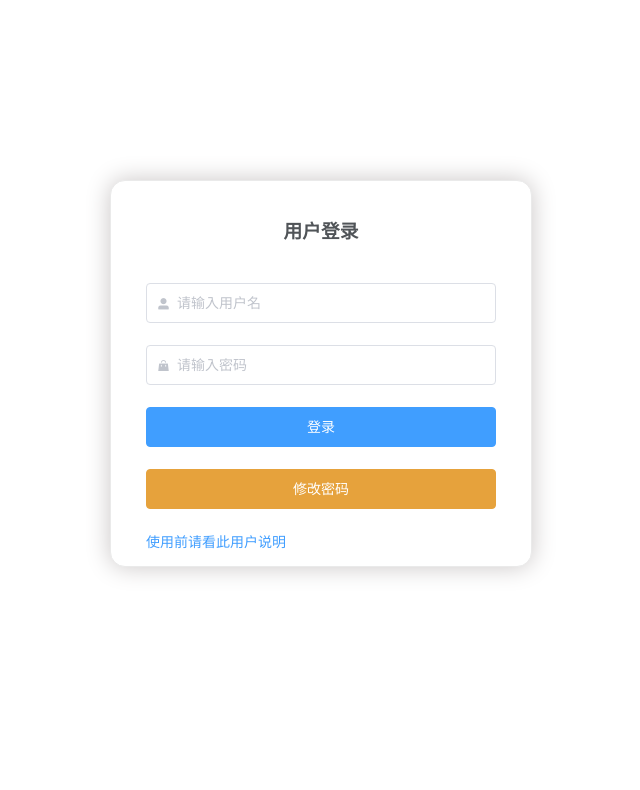
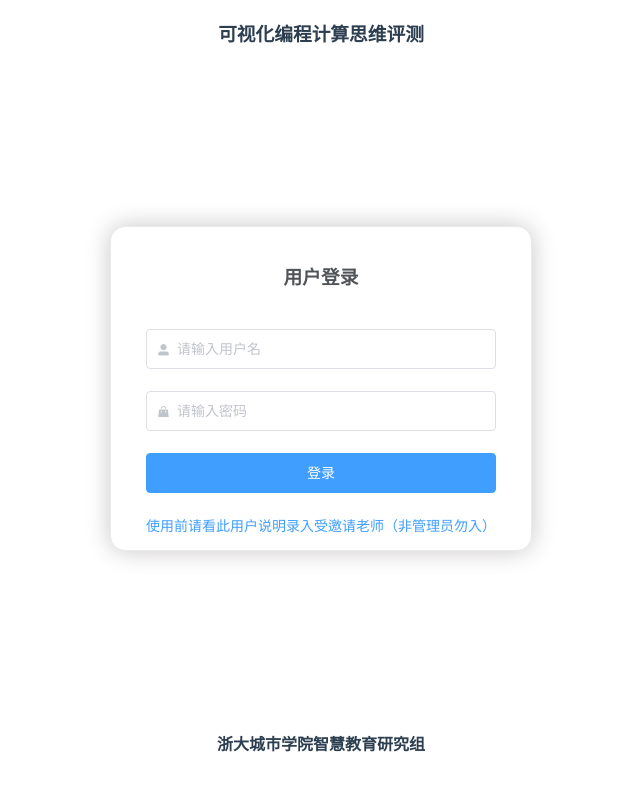
Before and after one commit to hangzhouwh/Scratch-Auxiliary-Website, a Vue app: page /home#/login in a window 1280 px wide. Shown: the top 790 px of the page, without its empty margins (319-959 px from the left). Built offline with nearby package versions, Linux system fonts and the light colour scheme.

Commit message:
增加导航之前

```diff
--- a/index.html
+++ b/index.html
@@ -3,7 +3,7 @@
   <head>
     <meta charset="utf-8">
     <meta name="viewport" content="width=device-width,initial-scale=1.0">
-    <title>scratch</title>
+    <title>可视化编程计算思维评测</title>
   </head>
   <body>
     <div id="app"></div>
--- a/src/components/markBox.vue
+++ b/src/components/markBox.vue
@@ -15,9 +15,11 @@
             :model="projectData"
             :rules="rules">
             <el-form-item label="分数" prop="score">
-              <el-input v-model="projectData.score"></el-input>
+              <el-input v-model="projectData.score"
+                        placeholder="打分范围：0 ~ 100"
+              ></el-input>
             </el-form-item>
-            <el-form-item label="评分依据" prop="basis">
+            <el-form-item label="评分依据（可选）" prop="basis">
               <el-input
                 type="textarea"
                 v-model="projectData.basis"
@@ -70,7 +72,7 @@
         activeNames: ['1', '2'],
         rules: {
           score: [{required: true, validator: validateScore, trigger: 'blur'}],
-          basis: [{required: true, message:'请输入200字以内的评分依据',trigger: 'blur'}],
+          basis: [{required: false, message: '请输入200字以内的评分依据', trigger: 'blur'}],
         }
       }
     },
@@ -83,7 +85,7 @@
           if (valid) {
             this.postRequest(`/mark/submit_mark/${this.$store.getters.host}`, {
               score: this.projectData.score,
-              basis:this.projectData.basis,
+              basis: this.projectData.basis,
               pid: this.projectData.pid
             }).then(resp => {
               if (resp) {
@@ -92,12 +94,12 @@
               }
             })
           } else {
-            this.$message.success('输入的分数不在范围内！')
+            this.$message.error('输入的分数不在范围内！')
           }
         })
       },
-      clear(){
-        console.log("清空规则")
+      clear () {
+        console.log('清空规则')
         this.$refs.markFormRef.clearValidate()
       }
     }
--- a/src/router/index.js
+++ b/src/router/index.js
@@ -39,6 +39,10 @@ export default new Router({
       ]
     },
     {
+      path: '/createUser',
+      component: () => import('../views/login/createUser.vue'),
+    },
+    {
       path: '/login',
       component: () => import('../views/login/Login.vue'),
     },
--- a/src/views/Home.vue
+++ b/src/views/Home.vue
@@ -3,7 +3,7 @@
     <el-header>
       <div class="main-header">
         <div class="header-logo"></div>
-        <div>标题</div>
+        <h3>可视化编程计算思维评测</h3>
         <div class="userPart">
           <el-tooltip class="item" effect="light" content='修改用户资料' placement="left">
             <div @click="openUserInfoDialog">
@@ -86,6 +86,20 @@
             <el-menu-item :index="'/home/project_list'">未打分</el-menu-item>
             <el-menu-item :index="'/home/project_marked_list'">已打分</el-menu-item>
           </el-submenu>
+          <el-menu-item index="2"
+                        onclick="">
+            <template slot="title">
+              <i class="el-icon-s-tools"></i>
+              <span>修改密码</span>
+            </template>
+          </el-menu-item>
+          <el-menu-item index="3"
+                        onclick="openWord()">
+            <template slot="title">
+              <i class="el-icon-info"></i>
+              <span>系统公告</span>
+            </template>
+          </el-menu-item>
         </el-menu>
       </el-aside>
       <el-main>
@@ -259,10 +273,13 @@
       callRefreshProjectList () {
         this.$refs.projectListRef.getProjectList(1)
       },
-      closeMarkBox(){
-        console.log("调用清空")
+      closeMarkBox () {
+        console.log('调用清空')
         this.$refs.markBoxRef.clear()
-      }
+      },
+      openWord () {
+        window.open('static/billboard.html')
+      },
     }
   }
 </script>
--- /dev/null
+++ b/src/views/login/CreateUser.vue
@@ -0,0 +1,103 @@
+<template>
+  <div>
+    <h3 align="center">可视化编程计算思维评测</h3>
+    <el-form
+      :rules="rules"
+      ref="RegisterFormRef"
+      v-loading="loading"
+      element-loading-text="Loading..."
+      element-loading-spinner="el-icon-loading"
+      :model="RegisterForm"
+      class="login-container">
+      <h3 class="login-title">录入用户</h3>
+      <el-form-item prop="host">
+        <el-input size="normal"
+                  type="text"
+                  v-model="RegisterForm.host"
+                  auto-complete="off"
+                  placeholder="请输入用户名"
+                  prefix-icon="el-icon-user-solid"></el-input>
+      </el-form-item>
+      <el-form-item>
+        <el-button size="normal"
+                   type="primary"
+                   style="width: 100%"
+                   @click="submitRegister">注册
+        </el-button>
+      </el-form-item>
+      <el-form-item>
+        <el-button size="normal"
+                   type="success"
+                   style="width: 100%"
+                   @click="cancel">取消
+        </el-button>
+      </el-form-item>
+    </el-form>
+    <h4 align="center">浙大城市学院智慧教育研究组</h4>
+  </div>
+
+</template>
+
+<script>
+  export default {
+    data () {
+      return {
+        loading: false,
+        RegisterForm: {
+          host: null,
+          password: 123456
+        }
+      }
+    },
+    methods: {
+      submitRegister () {
+        this.$refs.RegisterFormRef.validate((valid) => {
+          console.log(this.RegisterForm)
+          if (valid) {
+            console.log('提交的注册信息的合法的')
+            this.loading = true
+            this.postRequest2('/user/register',
+              this.RegisterForm
+            ).then(response => {
+              console.log('response=>', response)
+              this.loading = false
+              if (response) {
+                if (response.code == 200) {
+                  return this.$message.success('注册成功！')
+                } else {
+                  return this.$message.error(response.msg)
+                }
+              } else {
+                return this.$message.error('注册出错！')
+              }
+            })
+          } else {
+            return this.$message.error('请填写合法的用户名！')
+          }
+        })
+      },
+      cancel () {
+        this.$router.push('/')
+      }
+    }
+  }
+</script>
+
+<style scoped>
+  .login-container {
+    border-radius: 15px;
+    background-clip: padding-box;
+    margin: 180px auto;
+    width: 350px;
+    padding: 35px 35px 15px 35px;
+    background: #fff;
+    border: 1px solid #eaeaea;
+    box-shadow: 0 0 25px #cac6c6;
+  }
+
+  .login-title {
+    margin: 0 auto 40px auto;
+    text-align: center;
+    color: #505458;
+  }
+</style>
--- a/src/views/login/IfForget.vue
+++ b/src/views/login/IfForget.vue
@@ -1,4 +1,6 @@
 <template>
+  <div>
+    <h3 align="center">可视化编程计算思维评测</h3>
     <el-form
       :rules="rules"
       ref="changePwdFormRef"
@@ -47,6 +49,9 @@
         </el-button>
       </el-form-item>
     </el-form>
+    <h4 align="center">浙大城市学院智慧教育研究组</h4>
+  </div>
+
 </template>
 
 <script>
--- a/src/views/login/Login.vue
+++ b/src/views/login/Login.vue
@@ -1,4 +1,6 @@
 <template>
+  <div>
+    <h3 align="center">可视化编程计算思维评测</h3>
     <el-form
       :rules="rules"
       ref="loginFormRef"
@@ -39,15 +41,18 @@
       <!--                 @click="register">注册-->
       <!--      </el-button>-->
       <!--    </el-form-item>-->
-    <el-form-item>
-      <el-button size="normal"
-                 type="warning"
-                 style="width: 100%"
-                 @click="ifForget">修改密码
-      </el-button>
-    </el-form-item>
+<!--      <el-form-item>-->
+<!--        <el-button size="normal"-->
+<!--                   type="warning"-->
+<!--                   style="width: 100%"-->
+<!--                   @click="ifForget">修改密码-->
+<!--        </el-button>-->
+<!--      </el-form-item>-->
       <el-link type="primary" @click="openWord()">使用前请看此用户说明</el-link>
+      <el-link type="primary" @click="openCreateUserPage()">录入受邀请老师（非管理员勿入）</el-link>
     </el-form>
+    <h4 align="center">浙大城市学院智慧教育研究组</h4>
+  </div>
 </template>
 
 <script>
@@ -97,6 +102,9 @@
       },
       openWord () {
         window.open('static/billboard.html')
+      },
+      openCreateUserPage () {
+        this.$router.push('/createUser')
       }
     }
   }
--- a/static/billboard.html
+++ b/static/billboard.html
@@ -8,9 +8,9 @@
 <div>
   <div id="output" class="well"><h2>一、相关背景</h2>
     <p>
-      在本研究中所使用的HOC18数据集是在学生使用Scratch解决迷宫问题时收集的，该数据集由斯坦福斯坦福大学的研究人员收集（Piech等人，2015）。我们挑选了其中30个典型案例，用于本次对于Scratch项目评分的研究。本迷宫问题是该系列任务的第十八关，其任务是：要求学生组合给定的5种类型的块，使得松鼠安全地获得松果。给定的块包括三个运动块（move
-      forward、turn left、 turn right）和两个控制块（repear until do和if-else）。在这个迷宫问题中的知识涉及循环、条件语句及其嵌套，均属于核心的计算思维概念。</p>
-    <p>编程练习地址：https://studio.code.org/hoc/18</p>
+      在本研究中所使用的HOC18数据集是在学生使用code.org解决迷宫问题时收集的，该数据集由斯坦福斯坦福大学的研究人员收集（Piech等人，2015）。本迷宫问题是该系列任务的第十八关，其任务是：要求学生组合给定的5种类型的块，使得松鼠安全地获得松果。给定的块包括三个运动块（move forward、turn left、 turn right）和两个控制块（repear until do和if-else）。在这个迷宫问题中的知识涉及循环、条件语句及其嵌套，均属于核心的计算思维概念。我们挑选了其中30个典型案例，用于本次对于可视化编程项目计算思维评测的研究。</p>
+    <p>编程练习地址：</p>
+    <a href="https://studio.code.org/hoc/18">https://studio.code.org/hoc/18</a>
     <p>以上链接是本迷宫问题的实践地址，各位老师可以体验一下具体的编程，为后续的打分提供一定的参考。</p>
     <h2>二、使用说明</h2>
     <p>以下为本网站的相关使用说明：</p>
```
Lines whose indentation alone changed are shown as unchanged.
